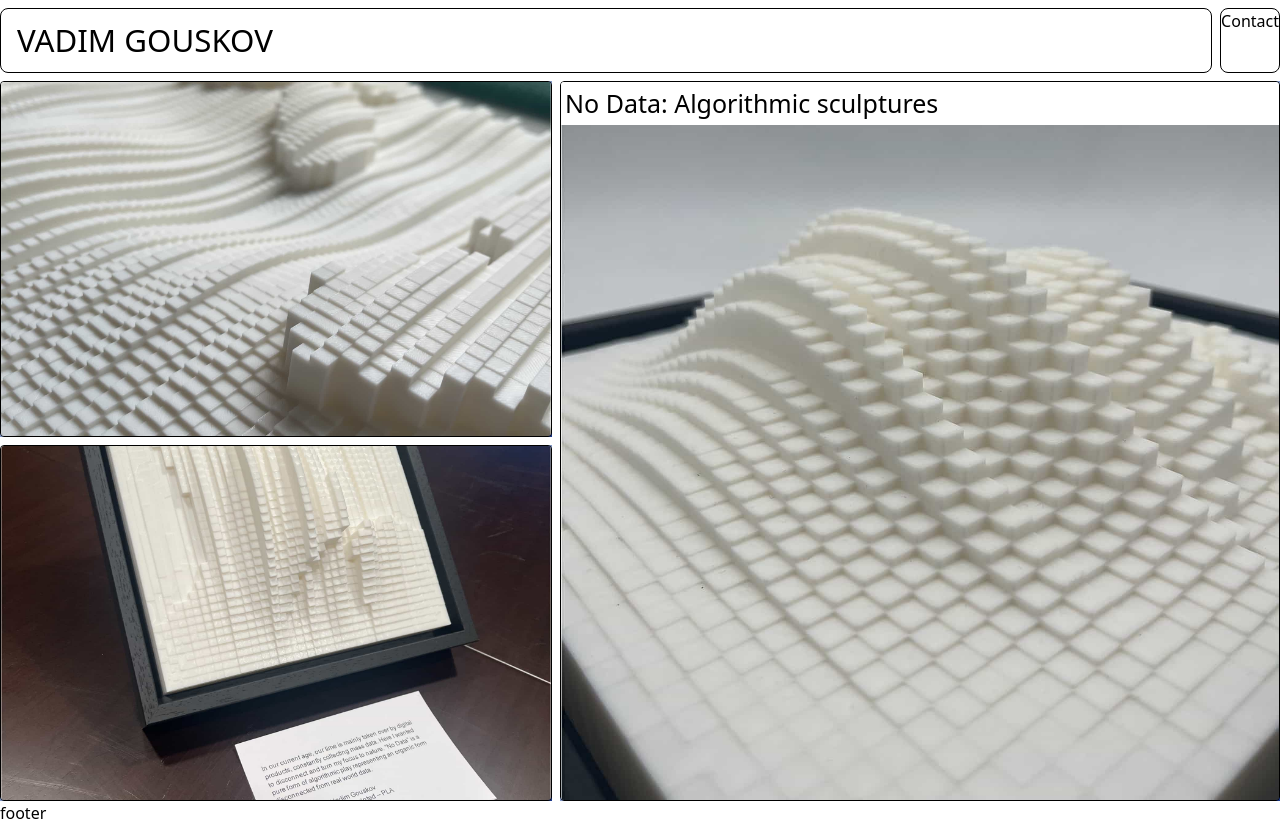
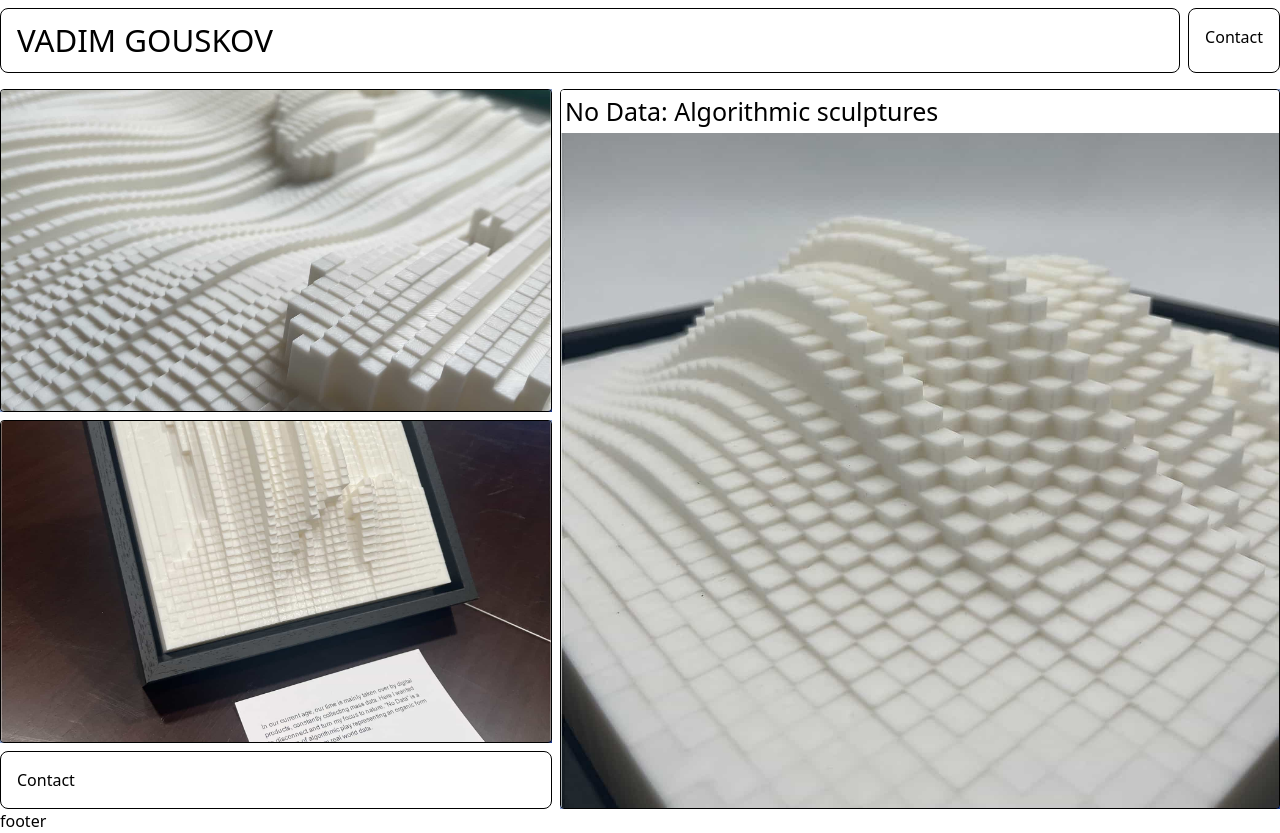
Before and after one commit to VadimGouskov/website, a Next.js app: page / in a window 1280 px wide. Built offline with nearby package versions, Linux system fonts and the light colour scheme.

Commit message:
refactor Tile & card

```diff
--- a/src/app/components/Container.tsx
+++ b/src/app/components/Container.tsx
@@ -1,8 +1,12 @@
 import * as React from "react";
 type ContainerProps = {
   children: React.ReactNode;
+  className?: string;
 };
 
-export const Container: React.FC<ContainerProps> = ({ children }) => {
-  return <div className="container mx-auto">{children}</div>;
+export const Container: React.FC<ContainerProps> = ({
+  children,
+  className,
+}) => {
+  return <div className={`container mx-auto ${className}`}>{children}</div>;
 };
--- a/src/app/components/Header/Header.tsx
+++ b/src/app/components/Header/Header.tsx
@@ -6,11 +6,13 @@ type HeaderProps = {};
 export const Header: React.FC<HeaderProps> = () => {
   return (
     <Container>
-      <div className="flex py-2 gap-2">
+      <div className="flex mt-2 gap-2">
         <div className="p-4 border rounded-lg bg-white flex-auto ">
           <div className="text-xxl leading-none">VADIM GOUSKOV</div>
         </div>
-        <Tile>Contact</Tile>
+        <Tile>
+          <div className="p-4">Contact</div>
+        </Tile>
       </div>
     </Container>
   );
--- a/src/app/components/Tile/Tile.tsx
+++ b/src/app/components/Tile/Tile.tsx
@@ -4,5 +4,9 @@ type TileProps = {
 };
 
 export const Tile: React.FC<TileProps> = ({ children }) => {
-  return <div className="border rounded-lg hover:text-3xl">{children}</div>;
+  return (
+    <div className="flex border rounded-lg bg-white hover:bg-linear-to-br to-blue-900 from-blue-100">
+      <div>{children}</div>
+    </div>
+  );
 };
--- a/src/app/page.tsx
+++ b/src/app/page.tsx
@@ -1,12 +1,13 @@
 import * as React from "react";
-import { LargeCard } from "./home/components/LargeCard";
 import { Container } from "./components/Container";
 import { CardBackdrop } from "./components/Card/CardBackdrop";
 import { ImageTile } from "./components/Tile/ImageTile";
+import { Tile } from "./components/Tile/Tile";
+import { LargeCard } from "./components/Card/LargeCard";
 
 export default function Home() {
   return (
-    <Container>
+    <Container className="mt-4">
       <div className="flex flex-col md:flex-row-reverse gap-2 md:aspect-video ">
         <div>
           <CardBackdrop>
@@ -41,6 +42,12 @@ export default function Home() {
                 />
               </CardBackdrop>
             </div>
+
+            <div className="">
+              <Tile>
+                <div className="p-4">Contact</div>
+              </Tile>
+            </div>
           </div>
         </div>
       </div>
```
Also changed, not shown: src/app/components/Card/LargeCard.tsx (renamed from src/app/home/components/LargeCard.tsx).
